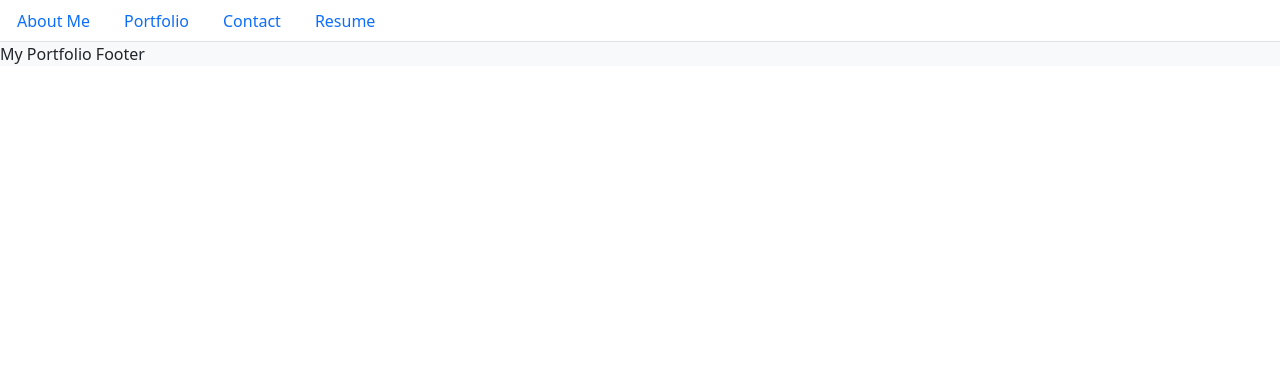
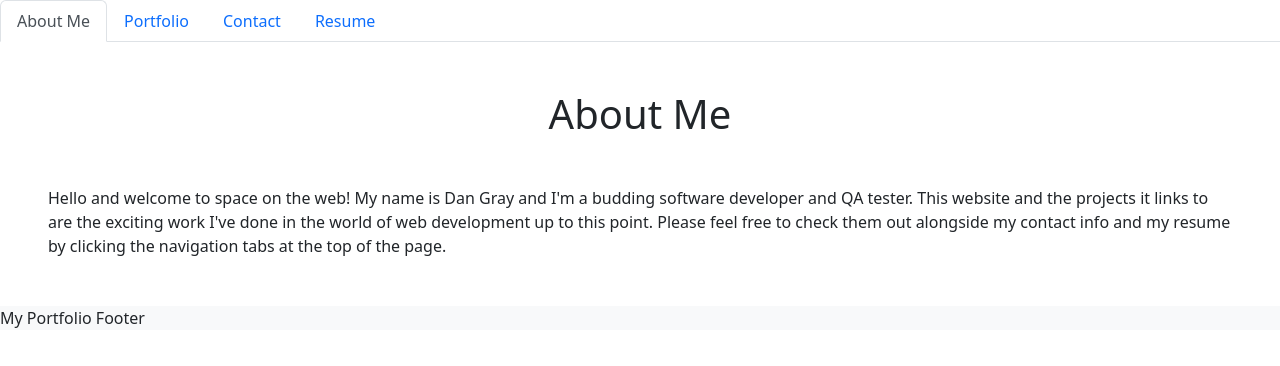
Before and after one commit to DanielG808/react-portfolio, a React (Vite) app: page / in a window 1280 px wide. Shown: the top 366 px of the page. Built offline with nearby package versions, Linux system fonts and the light colour scheme.

Commit message:
converted react app from a single page of content to content that loads from the nav bar

```diff
--- a/src/App.jsx
+++ b/src/App.jsx
@@ -2,12 +2,12 @@ import Nav from "./components/Nav";
 import { Outlet } from "react-router-dom";
 import Footer from "./components/Footer";
 import "./App.css";
+import ContentContainer from "./components/ContentContainer";
 
 function App() {
   return (
     <>
-      <Nav />
-      <Outlet />
+      <ContentContainer />
       <Footer />
     </>
   );
--- a/src/components/ContentContainer.jsx
+++ b/src/components/ContentContainer.jsx
@@ -0,0 +1,32 @@
+import { useState } from "react";
+import Nav from "./Nav";
+import About from "./pages/AboutMe";
+import Contact from "./pages/Contact";
+import Portfolio from "./pages/Portfolio";
+import Resume from "./pages/Resume";
+
+export default function ContentContainer() {
+  const [currentPage, setCurrentPage] = useState("About");
+
+  const renderPage = () => {
+    if (currentPage === "About") {
+      return <About />;
+    }
+    if (currentPage === "Portfolio") {
+      return <Portfolio />;
+    }
+    if (currentPage === "Contact") {
+      return <Contact />;
+    }
+    return <Resume />;
+  };
+
+  const handlePageChange = (page) => setCurrentPage(page);
+
+  return (
+    <div>
+      <Nav currentPage={currentPage} handlePageChange={handlePageChange} />
+      <main>{renderPage()}</main>
+    </div>
+  );
+}
--- a/src/components/Nav.jsx
+++ b/src/components/Nav.jsx
@@ -5,7 +5,7 @@ export default function Nav({ currentPage, handlePageChange }) {
         <a
           href="#about"
           onClick={() => handlePageChange("About")}
-          className={currentPage === "Home" ? "nav-link active" : "nav-link"}
+          className={currentPage === "About" ? "nav-link active" : "nav-link"}
         >
           About Me
         </a>
--- a/src/components/pages/AboutMe.jsx
+++ b/src/components/pages/AboutMe.jsx
@@ -9,7 +9,8 @@ const AboutMe = () => {
         budding software developer and QA tester. This website and the projects
         it links to are the exciting work I've done in the world of web
         development up to this point. Please feel free to check them out
-        alongside my contact info and my resume.
+        alongside my contact info and my resume by clicking the navigation tabs
+        at the top of the page.
       </p>
     </div>
   );
--- a/src/components/pages/Portfolio.jsx
+++ b/src/components/pages/Portfolio.jsx
@@ -1,5 +1,5 @@
 import React from "react";
-import Howie from "../assets/images/howie.png";
+import Howie from "../../assets/images/Howie.png";
 
 const Portfolio = () => {
   return (
```
